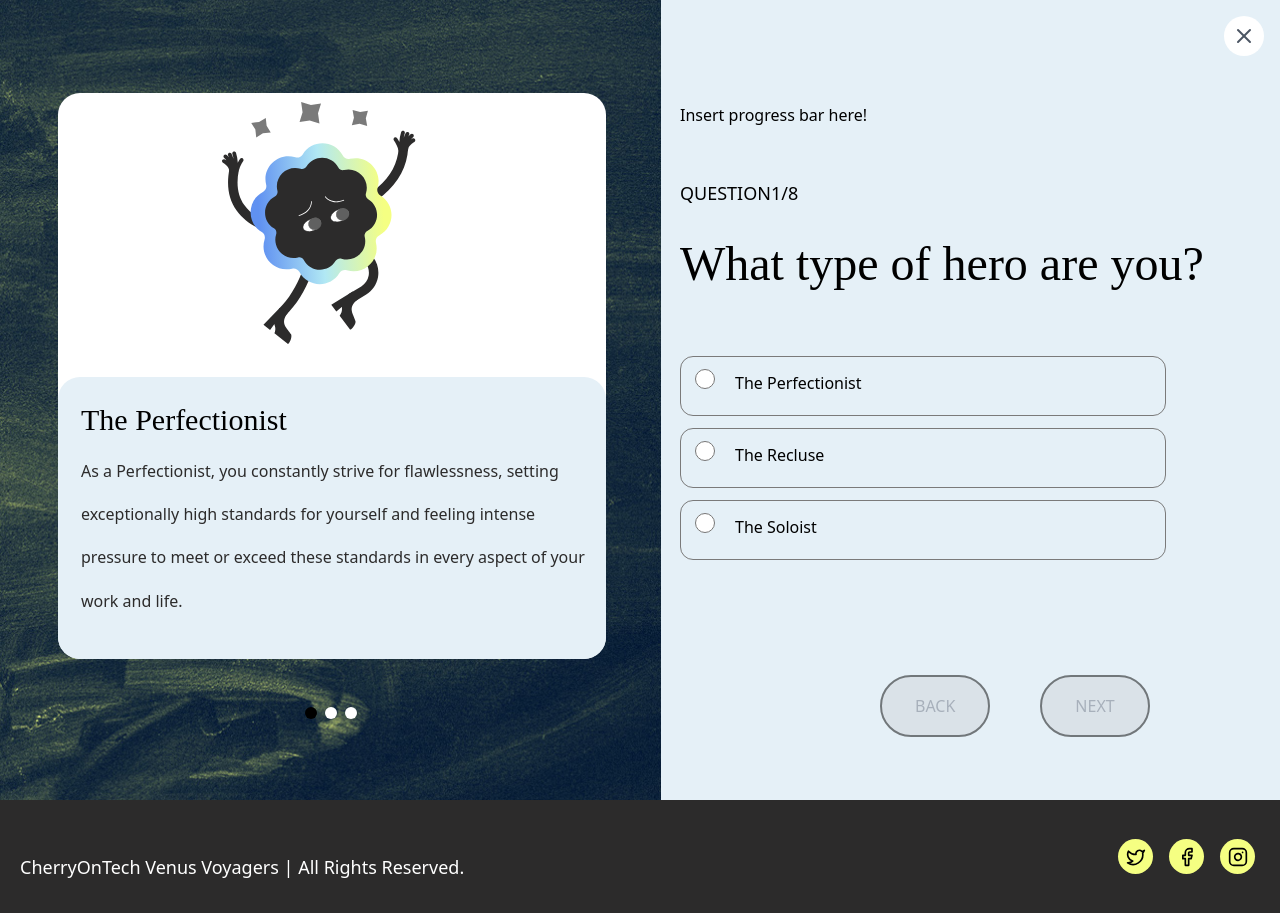
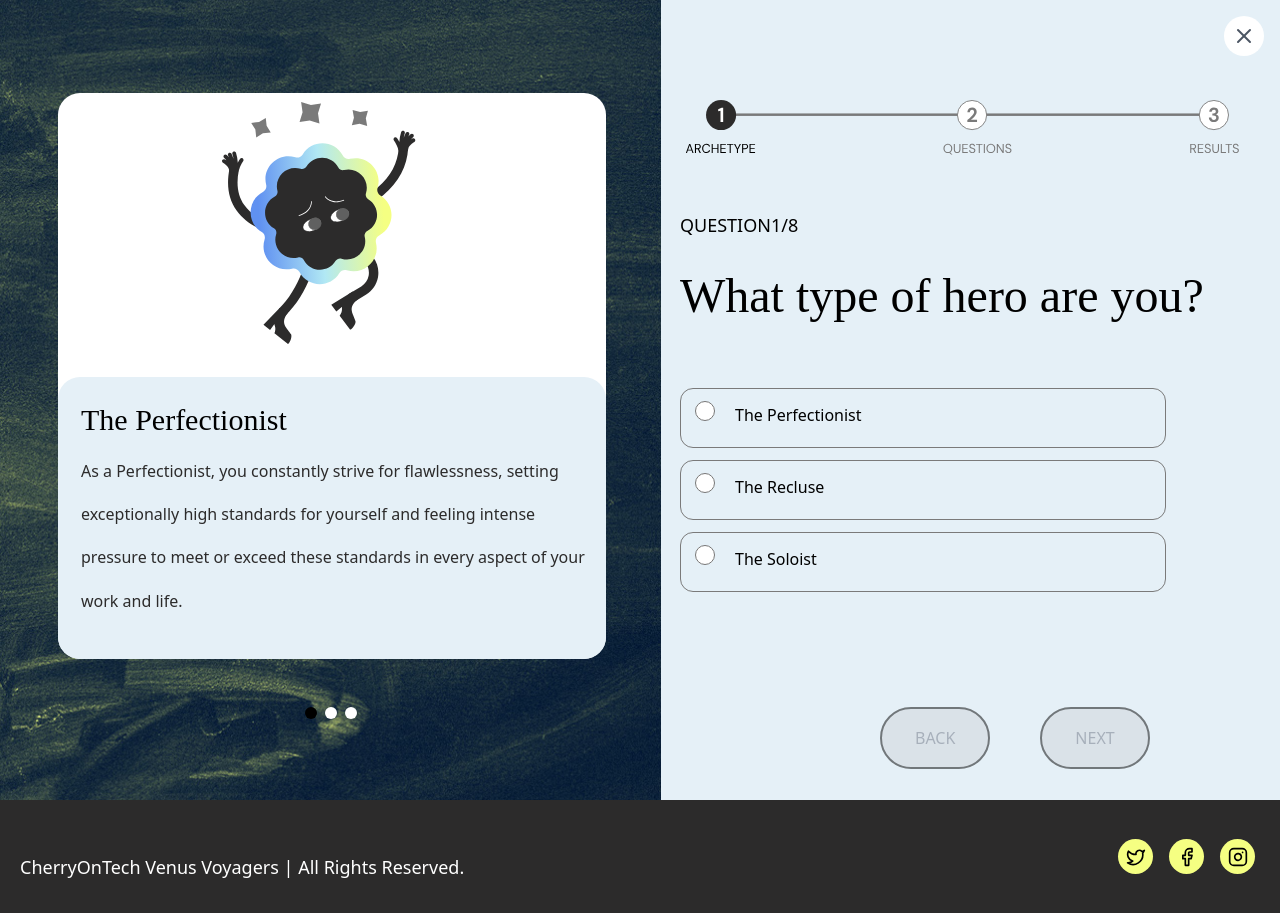
Before and after one commit to cherryontech/JourneyWise, a React (Vite) app in the folder app/: page /questionnaire in a window 1280 px wide. Built offline with nearby package versions, Linux system fonts and the light colour scheme.

Commit message:
added functioning progress bar

```diff
--- a/app/src/components/Questionnaire/ProgressBar.jsx
+++ b/app/src/components/Questionnaire/ProgressBar.jsx
@@ -1,10 +1,15 @@
 import React from 'react'
 
-const ProgressBar = () => {
+const ProgressBar = ({index}) => {
+  const startProgressImage = "/Updated Progress Bar.svg"
+  const continuedProgressImage = "/Updated Progress Bar (1).svg"
+
+  console.log(index)
+
   return (
-    <>
-    <p className="pt-[103px] pb-[53px]">Insert progress bar here!</p>
-    </>
+    <div className="mt-[100px] mb-[50px]">
+      <img src={index === 0 ? startProgressImage : continuedProgressImage} alt="Progress Bar" />
+    </div>
   )
 }
 
--- a/app/src/components/Questionnaire/Questionnaire.jsx
+++ b/app/src/components/Questionnaire/Questionnaire.jsx
@@ -48,7 +48,7 @@ const Questionnaire = () => {
 
   return (
     <div className="bg-[#E5F0F7] lg:w-[779px] px-[25px]">
-      <ProgressBar />
+      <ProgressBar index={index} />
       <header>
         <p className="text-[18px]">QUESTION{ numberQuestion}/{questions.questions.length}</p>
         <h3 className="mt-[21px] mb-[56px] text-[48px]">{(questions.questions[index].question)}</h3>
```
Also changed, not shown: app/public/Updated Progress Bar (1).svg (added), app/public/Updated Progress Bar.svg (added).
